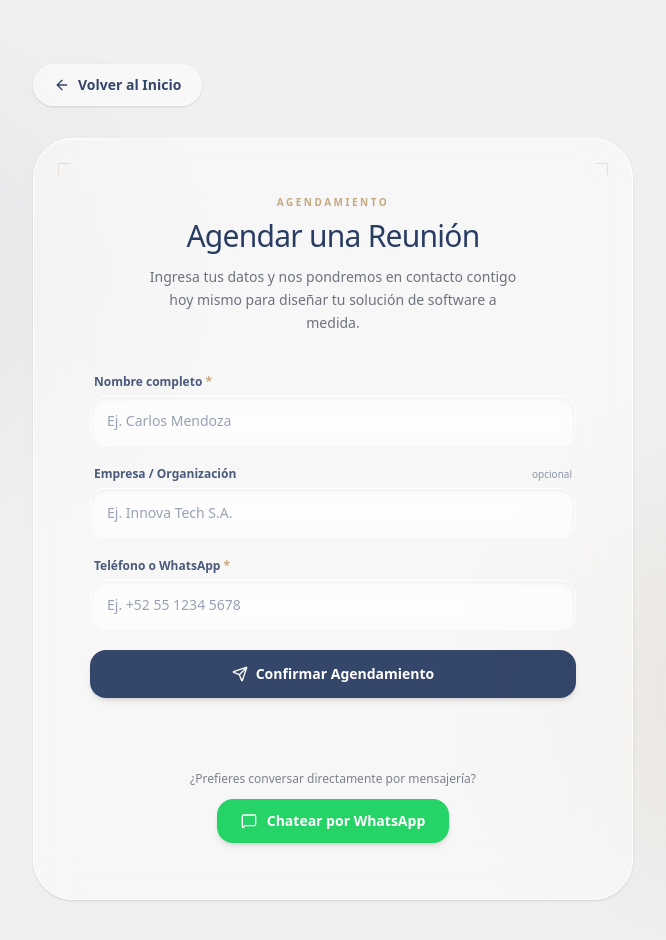
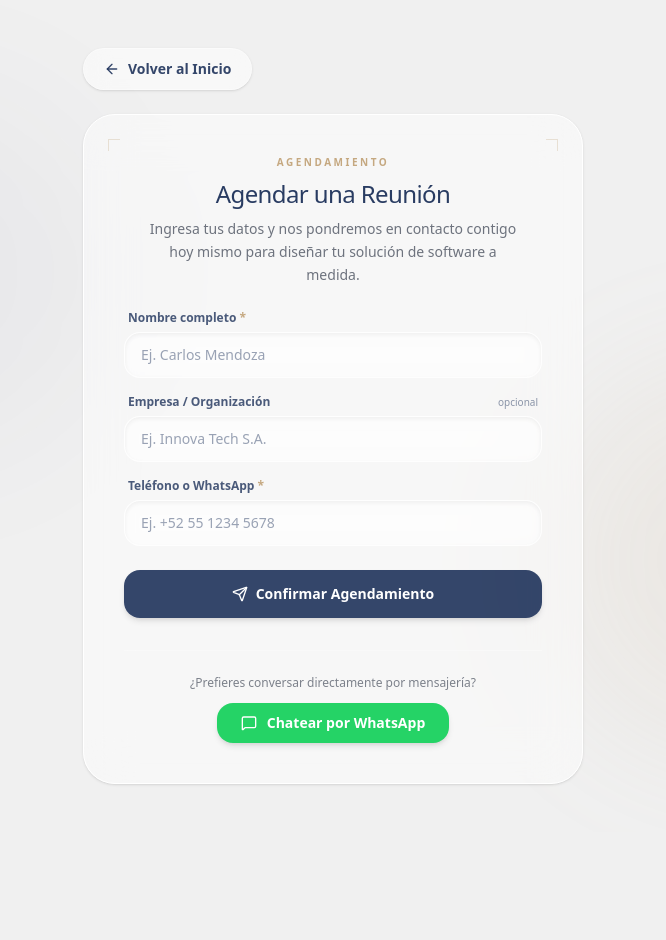
Before and after one commit to julioagk/softwareunico, a React (Vite) app: page / in a window 1280 px wide. Both pictures are taken after a click on the button "Solicitar Diagnóstico". Shown: the top 940 px of the page, without its empty margins (307-973 px from the left). After the commit the page ends 832 px from the top, so only its background shows below. Built offline with nearby package versions, Linux system fonts and the light colour scheme; a web font is replaced by a local one.

Commit message:
style: optimize Booking card layout spacing for standard viewports

```diff
--- a/src/components/Booking.tsx
+++ b/src/components/Booking.tsx
@@ -81,14 +81,14 @@ export function Booking({ onBackToHome }: BookingProps) {
   }
 
   return (
-    <div className="w-full min-h-screen py-16 px-6 md:px-12 flex flex-col justify-start items-center bg-[#f0f0f0] relative overflow-hidden select-none">
+    <div className="w-full min-h-screen py-8 md:py-12 px-6 flex flex-col justify-start items-center bg-[#f0f0f0] relative overflow-hidden select-none">
 
       {/* Background visual accents */}
       <div className="absolute top-20 left-10 w-96 h-96 rounded-full bg-[rgba(30,50,90,0.03)] blur-3xl pointer-events-none" />
       <div className="absolute bottom-20 right-10 w-96 h-96 rounded-full bg-[#C5A880]/10 blur-3xl pointer-events-none" />
 
       {/* Top Controls Container */}
-      <div className="w-full max-w-[600px] flex justify-start mb-8 relative z-10">
+      <div className="w-full max-w-[500px] flex justify-start mb-4 md:mb-6 relative z-10">
         <motion.button
           onClick={onBackToHome}
           whileHover={{ scale: 1.02, x: -2 }}
@@ -105,7 +105,7 @@ export function Booking({ onBackToHome }: BookingProps) {
         initial={{ opacity: 0, y: 30 }}
         animate={{ opacity: 1, y: 0 }}
         transition={{ duration: 0.6, ease: 'easeOut' }}
-        className="w-full max-w-[600px] bg-white/45 backdrop-blur-xl border border-white rounded-[2.5rem] p-8 sm:p-12 md:p-14 shadow-sm relative z-10 flex flex-col items-center"
+        className="w-full max-w-[500px] bg-white/45 backdrop-blur-xl border border-white rounded-[2rem] p-6 sm:p-8 md:p-10 shadow-sm relative z-10 flex flex-col items-center"
       >
         {/* Subtle corner decorative indicators */}
         <div className="absolute top-6 left-6 w-3 h-3 border-t border-l border-[#C5A880]/30" />
@@ -114,11 +114,11 @@ export function Booking({ onBackToHome }: BookingProps) {
         {submitStatus !== 'success' ? (
           <>
             {/* Header Content */}
-            <div className="text-center w-full mb-10">
+            <div className="text-center w-full mb-6">
               <span className="text-[10px] uppercase tracking-[0.25em] text-[#C5A880] font-semibold mb-2 block">
                 Agendamiento
               </span>
-              <h2 className="text-2xl sm:text-3xl font-normal text-[rgba(30,50,90,0.95)] tracking-tight mb-3">
+              <h2 className="text-2xl font-normal text-[rgba(30,50,90,0.95)] tracking-tight mb-2">
                 Agendar una Reunión
               </h2>
               <p className="text-[#5E6470] text-xs sm:text-sm leading-relaxed max-w-sm mx-auto font-normal opacity-90">
@@ -139,7 +139,7 @@ export function Booking({ onBackToHome }: BookingProps) {
             )}
 
             {/* Form inputs */}
-            <form onSubmit={handleSubmit} className="w-full flex flex-col gap-5">
+            <form onSubmit={handleSubmit} className="w-full flex flex-col gap-4">
 
               {/* Name Field */}
               <div className="flex flex-col gap-1.5 w-full">
@@ -154,7 +154,7 @@ export function Booking({ onBackToHome }: BookingProps) {
                   value={name}
                   onChange={(e) => setName(e.target.value)}
                   disabled={submitStatus === 'loading'}
-                  className="w-full bg-white/40 backdrop-blur-sm border border-white/60 focus:border-[#C5A880] focus:ring-1 focus:ring-[#C5A880] rounded-2xl px-4 py-3 sm:py-3.5 text-sm outline-none text-[rgba(30,50,90,0.9)] transition-all duration-300 shadow-inner disabled:opacity-60"
+                  className="w-full bg-white/40 backdrop-blur-sm border border-white/60 focus:border-[#C5A880] focus:ring-1 focus:ring-[#C5A880] rounded-2xl px-4 py-2.5 sm:py-3 text-sm outline-none text-[rgba(30,50,90,0.9)] transition-all duration-300 shadow-inner disabled:opacity-60"
                 />
               </div>
 
@@ -173,7 +173,7 @@ export function Booking({ onBackToHome }: BookingProps) {
                   value={company}
                   onChange={(e) => setCompany(e.target.value)}
                   disabled={submitStatus === 'loading'}
-                  className="w-full bg-white/40 backdrop-blur-sm border border-white/60 focus:border-[#C5A880] focus:ring-1 focus:ring-[#C5A880] rounded-2xl px-4 py-3 sm:py-3.5 text-sm outline-none text-[rgba(30,50,90,0.9)] transition-all duration-300 shadow-inner disabled:opacity-60"
+                  className="w-full bg-white/40 backdrop-blur-sm border border-white/60 focus:border-[#C5A880] focus:ring-1 focus:ring-[#C5A880] rounded-2xl px-4 py-2.5 sm:py-3 text-sm outline-none text-[rgba(30,50,90,0.9)] transition-all duration-300 shadow-inner disabled:opacity-60"
                 />
               </div>
 
@@ -190,7 +190,7 @@ export function Booking({ onBackToHome }: BookingProps) {
                   value={phone}
                   onChange={(e) => setPhone(e.target.value)}
                   disabled={submitStatus === 'loading'}
-                  className="w-full bg-white/40 backdrop-blur-sm border border-white/60 focus:border-[#C5A880] focus:ring-1 focus:ring-[#C5A880] rounded-2xl px-4 py-3 sm:py-3.5 text-sm outline-none text-[rgba(30,50,90,0.9)] transition-all duration-300 shadow-inner disabled:opacity-60"
+                  className="w-full bg-white/40 backdrop-blur-sm border border-white/60 focus:border-[#C5A880] focus:ring-1 focus:ring-[#C5A880] rounded-2xl px-4 py-2.5 sm:py-3 text-sm outline-none text-[rgba(30,50,90,0.9)] transition-all duration-300 shadow-inner disabled:opacity-60"
                 />
               </div>
 
@@ -200,7 +200,7 @@ export function Booking({ onBackToHome }: BookingProps) {
                 disabled={submitStatus === 'loading'}
                 whileHover={{ scale: 1.01 }}
                 whileTap={{ scale: 0.99 }}
-                className="w-full flex items-center justify-center bg-[rgba(30,50,90,0.9)] hover:bg-[rgba(30,50,90,1)] text-white rounded-2xl py-3.5 gap-2 transition-all duration-300 text-sm font-semibold shadow-md disabled:opacity-70 disabled:cursor-not-allowed group"
+                className="w-full flex items-center justify-center bg-[rgba(30,50,90,0.9)] hover:bg-[rgba(30,50,90,1)] text-white rounded-2xl py-3.5 gap-2 transition-all duration-300 text-sm font-semibold shadow-md disabled:opacity-70 disabled:cursor-not-allowed group mt-2"
               >
                 {submitStatus === 'loading' ? (
                   <>
@@ -217,7 +217,7 @@ export function Booking({ onBackToHome }: BookingProps) {
             </form>
 
             {/* Direct WhatsApp shortcut section below */}
-            <div className="w-full mt-10 pt-8 border-t border-white/30 flex flex-col items-center gap-3">
+            <div className="w-full mt-8 pt-6 border-t border-white/30 flex flex-col items-center gap-3">
               <span className="text-xs text-[#5E6470] opacity-80 font-normal">
                 ¿Prefieres conversar directamente por mensajería?
               </span>
@@ -225,7 +225,7 @@ export function Booking({ onBackToHome }: BookingProps) {
                 onClick={handleWhatsAppRedirect}
                 whileHover={{ scale: 1.02 }}
                 whileTap={{ scale: 0.98 }}
-                className="flex items-center gap-2.5 bg-[#25D366] text-white rounded-2xl px-6 py-3 shadow-md hover:bg-[#20ba56] transition-colors duration-300 text-xs sm:text-sm font-semibold group"
+                className="flex items-center gap-2.5 bg-[#25D366] text-white rounded-2xl px-6 py-2.5 shadow-md hover:bg-[#20ba56] transition-colors duration-300 text-xs sm:text-sm font-semibold group"
               >
                 <MessageSquare className="w-4 h-4 text-white" />
                 <span>Chatear por WhatsApp</span>
```
